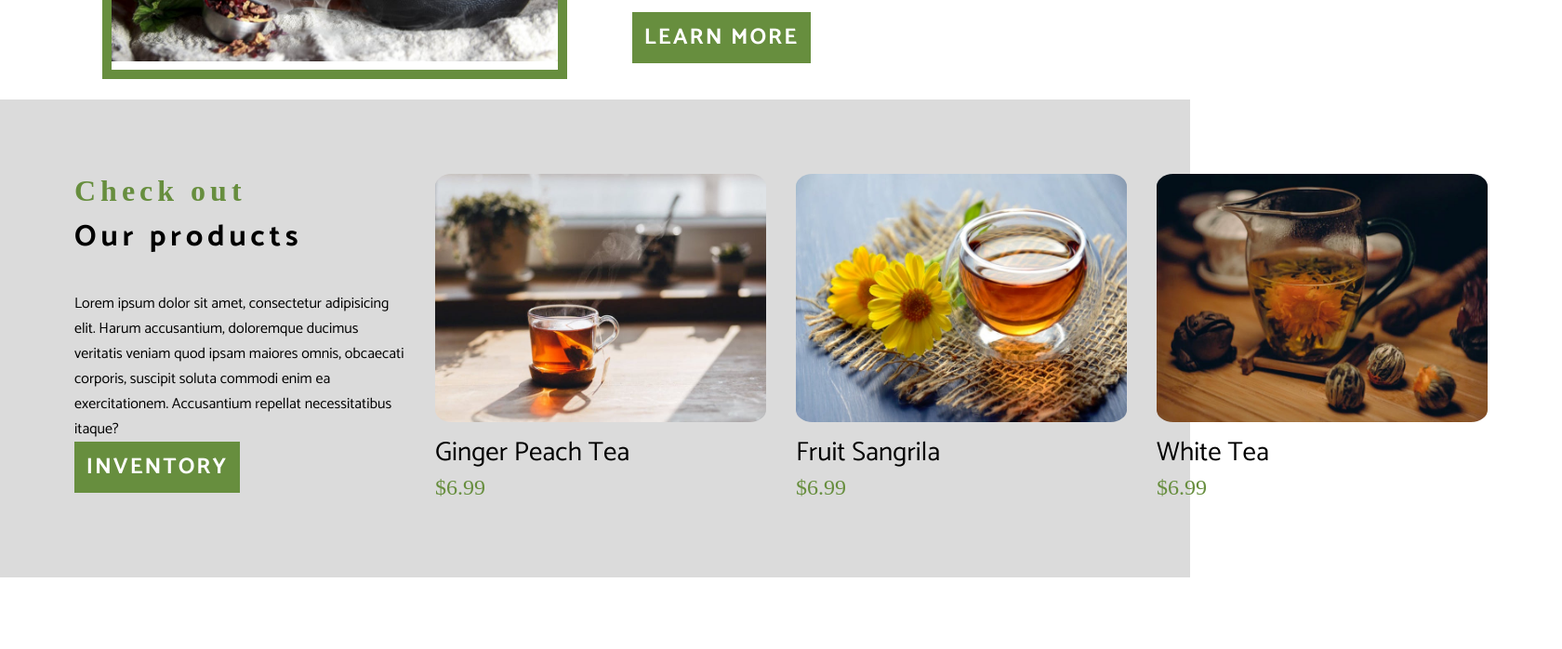
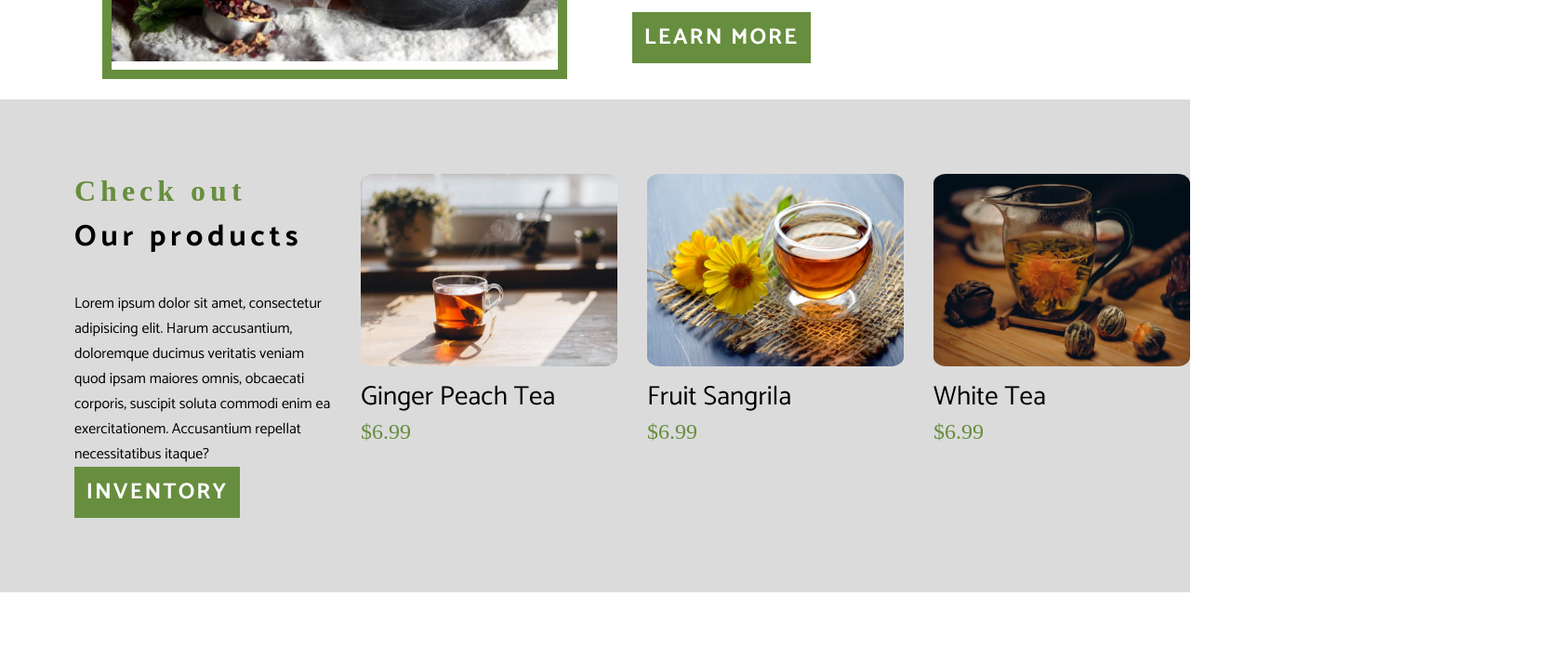
Before and after one commit to roshanba/tea-station, a plain HTML site: page index.html in a window 1280 px wide. Shown: the part 1355-2053 px from the top of the page at 93% size, 1680 px wide, since content can reach past the window. Drawn offline with Linux system fonts and the light colour scheme; a web font is replaced by a local one.

Commit message:
Fixed container-center width to 1200px

```diff
--- a/css/styles.css
+++ b/css/styles.css
@@ -91,7 +91,7 @@ h6 {
 }
 
 .container-center {
-    width: 95rem;
+    width: 75rem;
     margin: 0 auto;
 }
 
```
